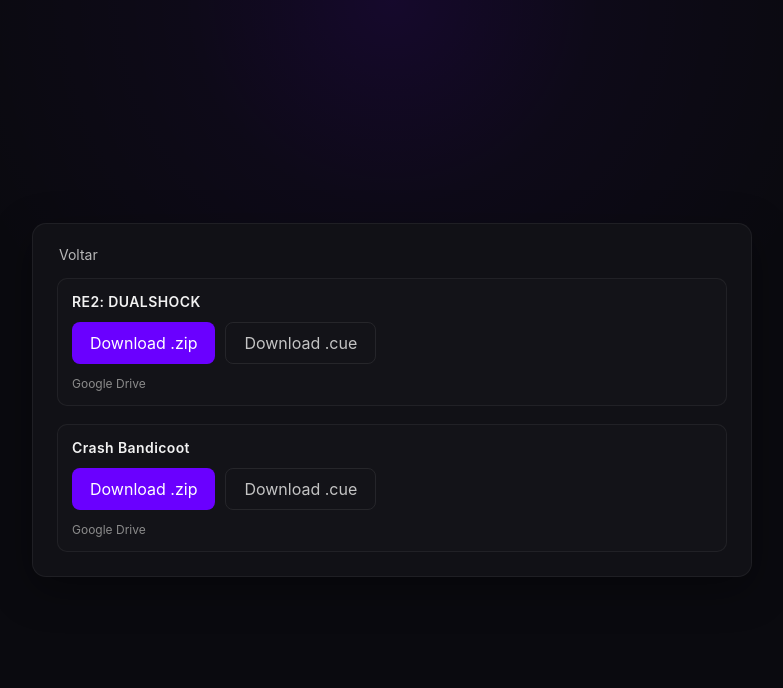
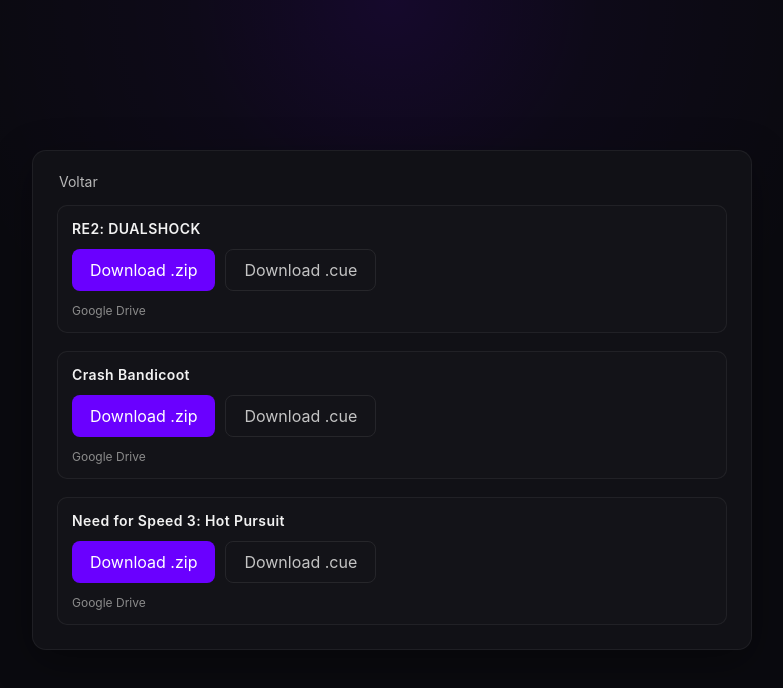
Before and after one commit to fragass/dragplay, a website: page download.html in a window 1280 px wide. Shown: the whole page, without its empty margins (248-1031 px from the left). Drawn offline with Linux system fonts and the light colour scheme; sample sign-in values are in the browser's storage.

Commit message:
Update download.html

```diff
--- a/download.html
+++ b/download.html
@@ -186,6 +186,15 @@
       </div>
       <div class="meta">Google Drive</div>
     </div>
+
+    <div class="game">
+      <h2 class="game-title">Need for Speed 3: Hot Pursuit</h2>
+      <div class="options">
+        <a class="btn" href="https://drive.google.com/uc?export=download&id=1Vh80hnQ5SgwhUbjE4gQbSE88MfjVVXfd">Download .zip</a>
+        <a class="btn btn--ghost" href="https://drive.google.com/uc?export=download&id=1PMb7NEcTzX3VDnnAavl4BB1pl0-a46I3">Download .cue</a>
+      </div>
+      <div class="meta">Google Drive</div>
+    </div>
   </section>
 </main>
 </body>
```
